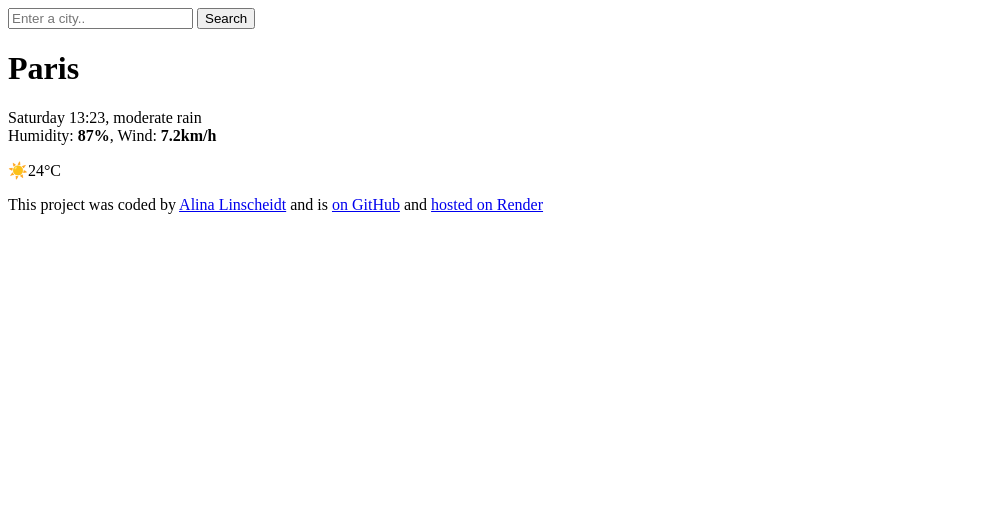
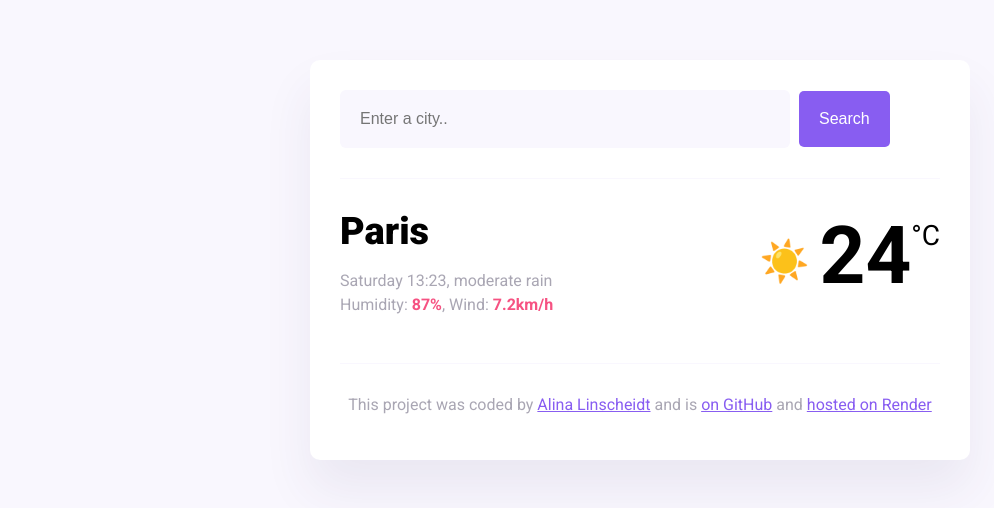
Before and after one commit to A-Ldt/SheCodes-Plus-Week-6-Homework, a plain HTML site: page index.html in a window 1280 px wide. Shown: the whole page, without its empty margins (0-994 px from the left). Drawn offline with nearby package versions, Linux system fonts and the light colour scheme.

Commit message:
Update index.html

```diff
--- a/index.html
+++ b/index.html
@@ -10,7 +10,7 @@
       rel="stylesheet"
     />
     <script src="https://cdn.jsdelivr.net/npm/axios@1.1.2/dist/axios.min.js"></script>
-    <link rel="stylesheet" href="styles.css" />
+    <link rel="stylesheet" href="src/style.css" />
     <title>My weather application</title>
   </head>
   <body>
```
